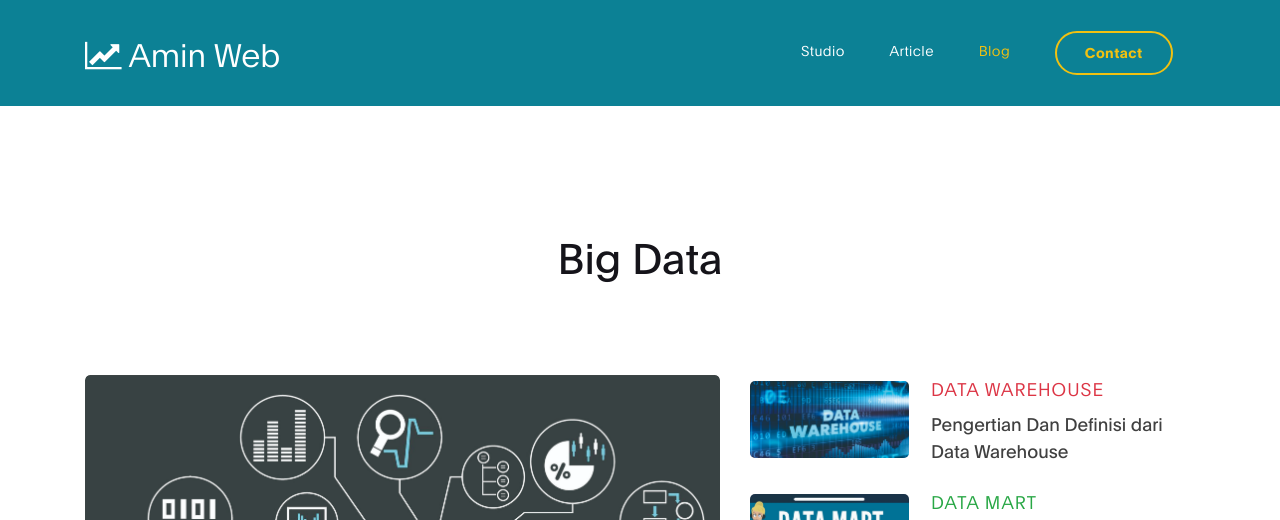
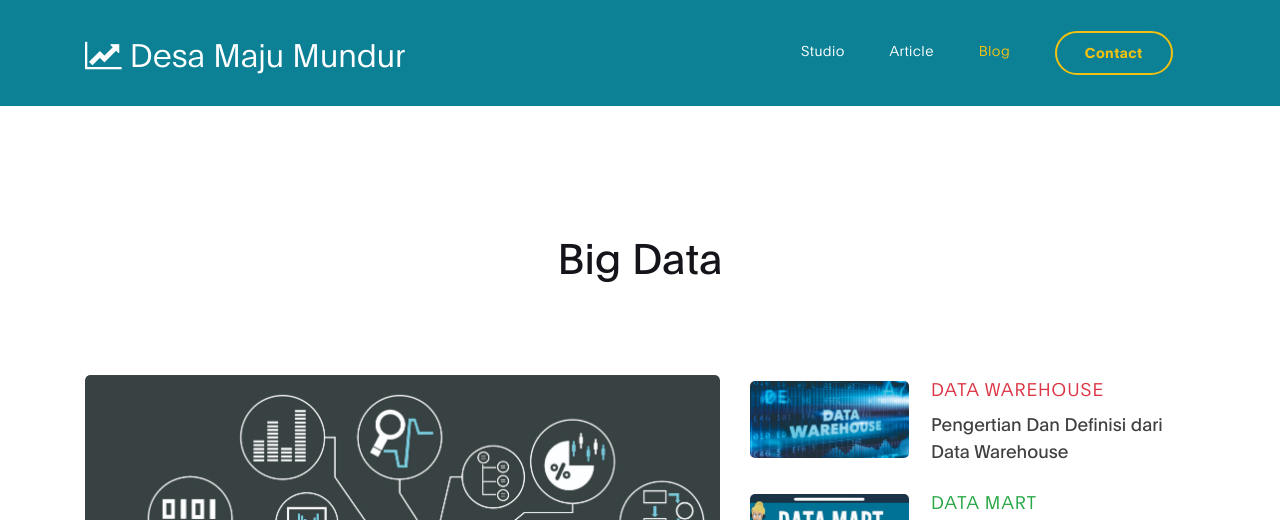
Before and after one commit to permanafirman/webdesa, a plain HTML site: page blog.html in a window 1280 px wide. Shown: the top 520 px of the page. Drawn offline with Linux system fonts and the light colour scheme.

Commit message:
Perubahan nama desa

```diff
--- a/blog.html
+++ b/blog.html
@@ -34,7 +34,7 @@ https://templatemo.com/tm-538-digital-trend
         <div class="container">
             <a class="navbar-brand" href="index.html">
               <i class="fa fa-line-chart"></i>
-              Amin Web
+              Desa Maju Mundur
             </a>
 
             <button class="navbar-toggler" type="button" data-toggle="collapse" data-target="#navbarNav" aria-controls="navbarNav" aria-expanded="false"
```
